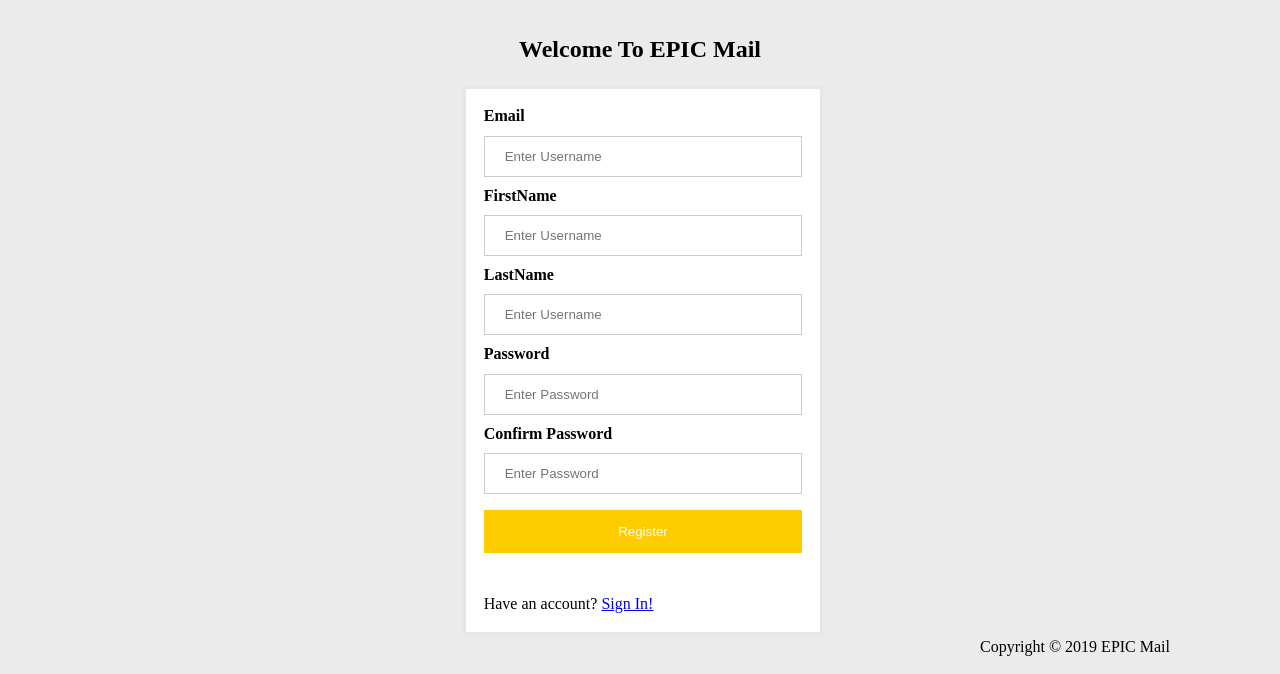
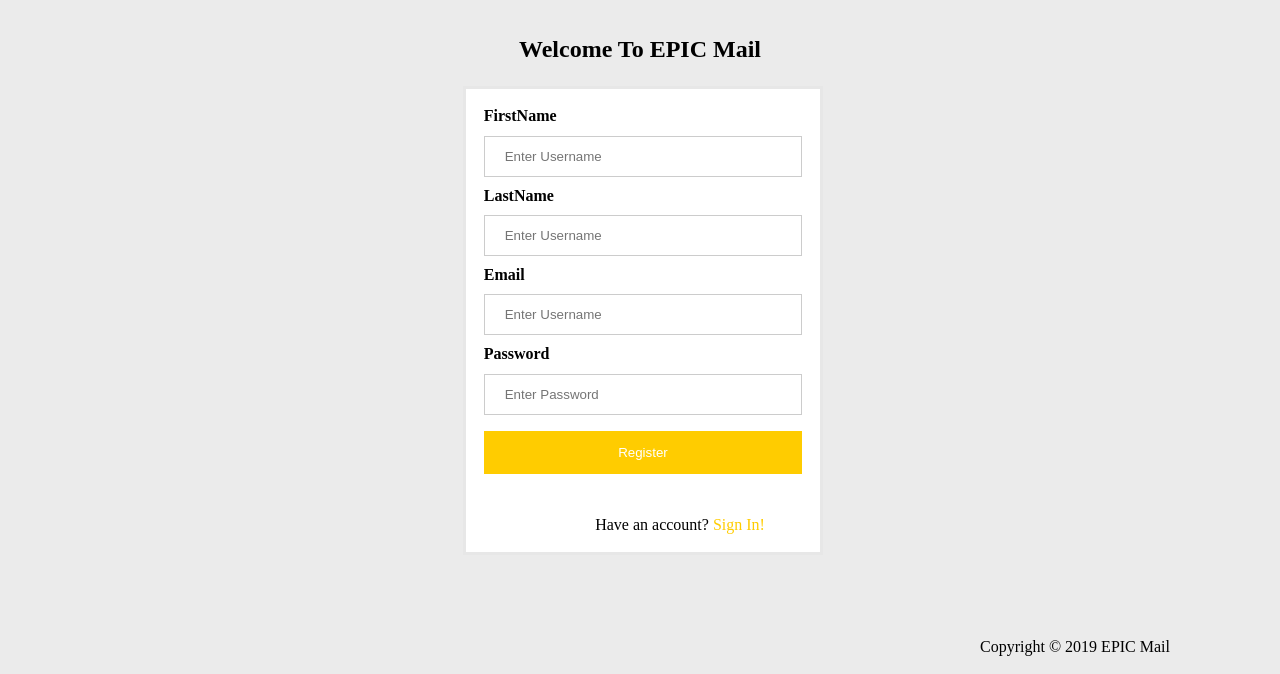
Before and after one commit to gentle-code/EPIC-Mail, a plain HTML site: page UI/pages/signup.html in a window 1280 px wide. Shown: the part 126-800 px from the top of the page. Drawn offline with Linux system fonts and the light colour scheme.

Commit message:
[Feature #164186622] Modify Sign Up.

```diff
--- a/UI/pages/signup.html
+++ b/UI/pages/signup.html
@@ -7,6 +7,7 @@
         <title>EPIC Mail | Sign In</title>
         <link rel="stylesheet" type="text/css" href="../css/index.css">
         <link rel="stylesheet" type="text/css" href="../css/signin.css">
+        <link rel="stylesheet" type="text/css" href="../css/signup.css">
     </head>
     <body>
         <header>
@@ -19,21 +20,18 @@
        <div>
             <h2>Welcome To EPIC Mail</h2>
 
-            <form action="">
+            <form action="" class="forme">
               <div class="container">
-                <label name="uname"><b>Email</b></label>
-                <input type="text" placeholder="Enter Username" name="uname" required>
-
                 <label name="uname"><b>FirstName</b></label>
                 <input type="text" placeholder="Enter Username" name="uname" required>
 
-                <label name="uname"><b>LastName</b></label>
+                <label name="lname"><b>LastName</b></label>
+                <input type="text" placeholder="Enter Username" name="uname" required>
+
+                <label name="mail"><b>Email</b></label>
                 <input type="text" placeholder="Enter Username" name="uname" required>
 
                 <label name="psw"><b>Password</b></label>
-                <input type="password" placeholder="Enter Password" name="psw" required>
-
-                <label name="psw"><b>Confirm Password</b></label>
                 <input type="password" placeholder="Enter Password" name="psw" required>
 
                 <button type="submit">Register</button>
```
